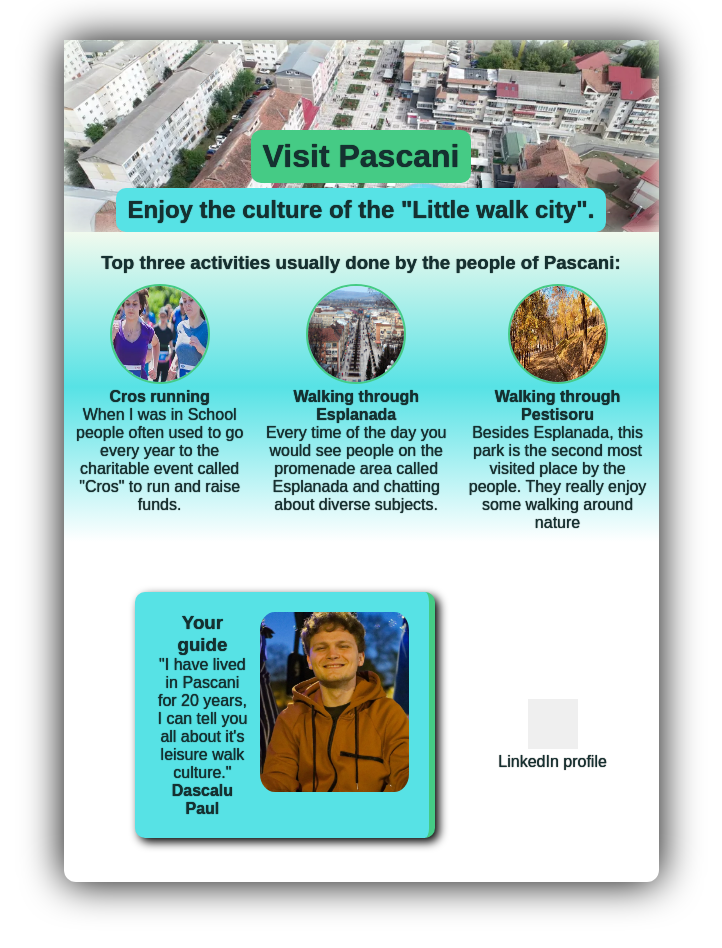
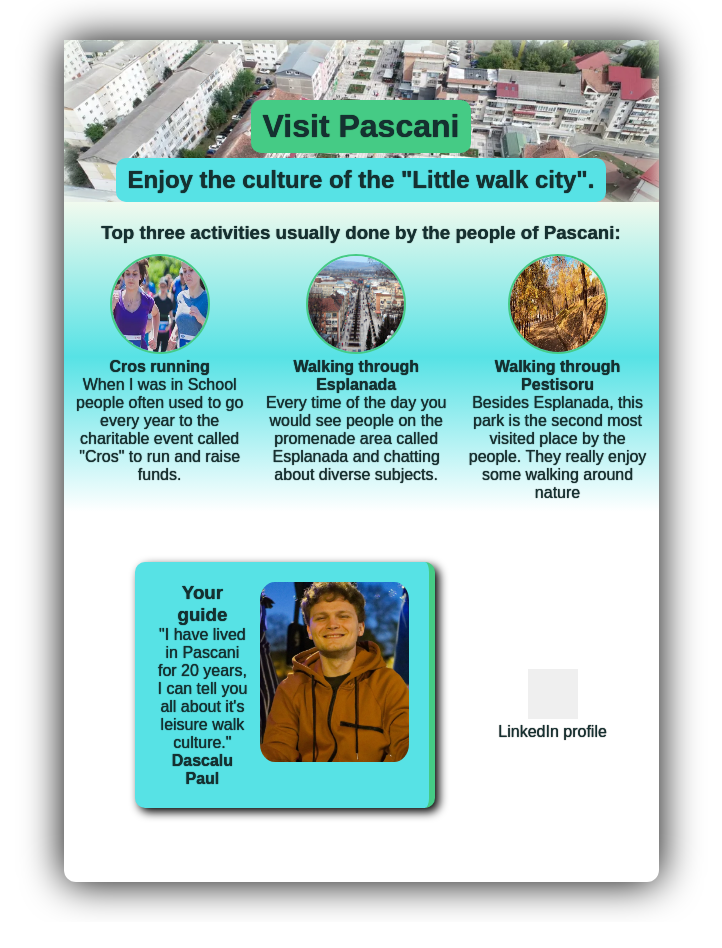
Before and after one commit to DafinLaw/hometown-homepage, a plain HTML site: page index.html in a window 1280 px wide. Shown: the whole page, without its empty margins (279-1001 px from the left). After the commit the page ends 922 px from the top, so only its background shows below. Drawn offline with Linux system fonts and the light colour scheme; a web font is replaced by a local one.

Commit message:
Update styles.css

```diff
--- a/styles.css
+++ b/styles.css
@@ -50,7 +50,7 @@ img {
     display:flex;
     flex-direction: column;
     align-items: center;
-    padding: 90px 0px 0px 0px;
+    padding: 60px 0px 0px 0px;
     border: 0 solid blue;
     box-shadow: 0 0 20px inset #F1FAEE;
 }
```
